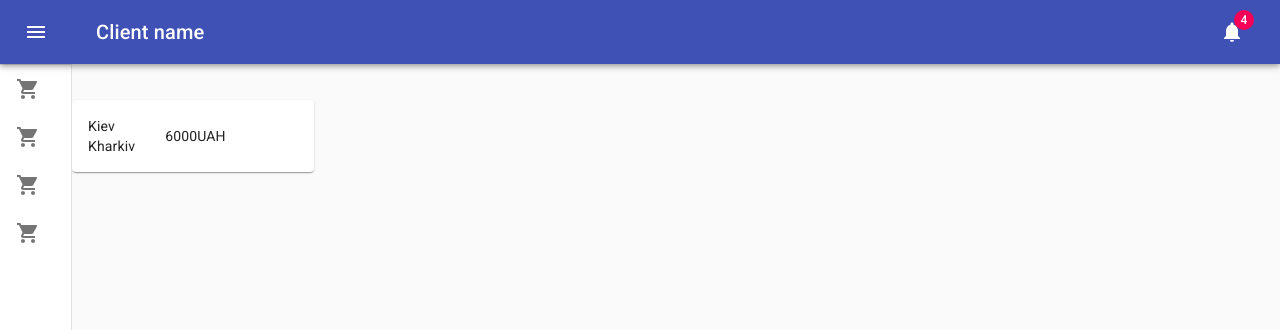
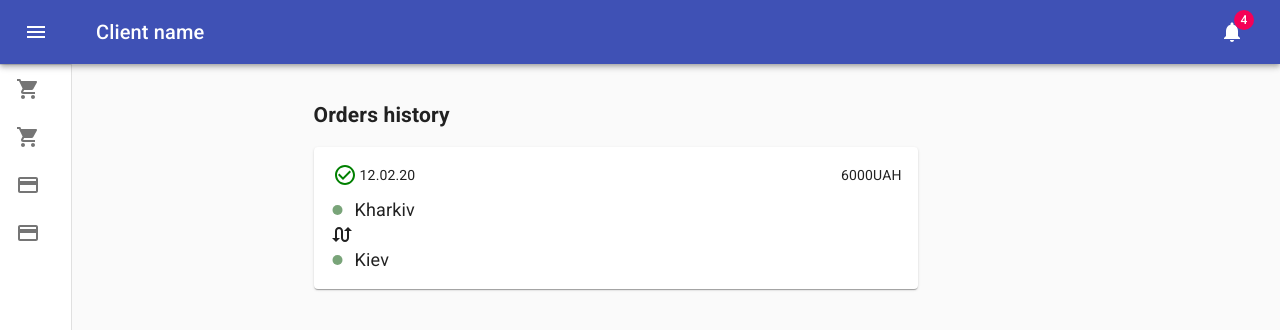
Before and after one commit to Maksym7415/transferClub, a React (Create React App) app: page /client/orders in a window 1280 px wide. Shown: the top 330 px of the page. Built offline with nearby package versions, Linux system fonts and the light colour scheme.

Commit message:
working on order history

```diff
--- a/src/app/pages/client/header/index.js
+++ b/src/app/pages/client/header/index.js
@@ -18,6 +18,7 @@ import ListItemIcon from '@material-ui/core/ListItemIcon';
 import ListItemText from '@material-ui/core/ListItemText';
 import ShoppingCartIcon from '@material-ui/icons/ShoppingCart';
 import Input from '@material-ui/core/Input';
+import PaymentIcon from '@material-ui/icons/Payment';
 import useStyles from '../styles';
 
 
@@ -64,6 +65,10 @@ const Header = (props) => {
           open={open}
         >
           <div className={classes.toolbarIcon}>
+            <div>
+              <img />
+              <span>Client name</span>
+            </div>
             <IconButton onClick={handleDrawerClose}>
               <ChevronLeftIcon />
             </IconButton>
@@ -83,13 +88,13 @@ const Header = (props) => {
           </ListItem>
           <ListItem button>
             <ListItemIcon>
-              <ShoppingCartIcon />
+              <PaymentIcon />
             </ListItemIcon>
             <ListItemText primary="Payment" />
           </ListItem>
           <ListItem button>
             <ListItemIcon>
-              <ShoppingCartIcon />
+              <PaymentIcon />
             </ListItemIcon>
             <ListItemText primary="Statistics" />
           </ListItem>
--- a/src/app/pages/client/orders/index.js
+++ b/src/app/pages/client/orders/index.js
@@ -3,6 +3,11 @@ import CssBaseline from '@material-ui/core/CssBaseline';
 import Box from '@material-ui/core/Box';
 import Paper from '@material-ui/core/Paper';
 import Grid from '@material-ui/core/Grid';
+import CheckCircleOutlineIcon from '@material-ui/icons/CheckCircleOutline';
+import SwapCallsIcon from '@material-ui/icons/SwapCalls';
+import RadioButtonUncheckedIcon from '@material-ui/icons/RadioButtonUnchecked';
+import Icon from '@material-ui/core/Icon';
+import FiberManualRecordIcon from '@material-ui/icons/FiberManualRecord';
 import Header from '../header';
 import useStyle from '../styles';
 
@@ -14,16 +19,25 @@ const Orders = (props) => {
       <CssBaseline />
       <Header />
       <main className={classes.content}>
-        <div className={classes.orders}>
+        <h2 className={classes.orderHeader}>Orders history</h2>
+        <div className={`orders ${classes.orders}`}>
           <Grid direction='column' container spacing={3}>
             <Grid item xs>
-              <Paper className={classes.orderItem}>
-                <div>
-                  <div><span></span></div>
-                  <p>Kiev</p>
-                  <p>Kharkiv</p>
+              <Paper className={`order-item ${classes.orderItem}`}>
+                <div className={classes.orderItemContainer}>
+                  <div><CheckCircleOutlineIcon/> <span>12.02.20</span><span>6000UAH</span></div>
+                  <div>
+                    <div>
+                      <FiberManualRecordIcon />
+                      <p>Kharkiv</p>
+                    </div>
+                    <SwapCallsIcon />
+                    <div>
+                      <FiberManualRecordIcon />
+                      <p>Kiev</p>
+                    </div>
+                  </div>
                 </div>
-                <p>6000UAH</p>
               </Paper>
             </Grid>
           </Grid>
--- a/src/app/pages/client/styles.css
+++ b/src/app/pages/client/styles.css
@@ -1,6 +1,40 @@
-.makeStyles-orderItem-23 p {
+.order-item p {
     margin: 0;
+    font-size: 18px;
 }
-.makeStyles-orderItem-23 div {
-    margin-right: 30px;
+.order-item * {
+    flex-wrap: wrap;
 }
+.orders {
+    margin-left: 20%;
+}
+.order-item > div > div:first-child {
+    display: flex;
+    flex-direction: row;
+    justify-content: flex-start;
+    align-items: center;
+    padding-bottom: 10px;
+}
+.order-item > div > div:first-child svg {
+    width: 30px;
+    color: green
+}
+.order-item > div > div:first-child span:last-child {
+    margin-left: auto;
+}
+.order-item > div > div:last-child {
+    display: flex;
+    justify-content: space-between;
+    flex-direction: column;
+}
+.order-item > div > div:last-child > div {
+    display: flex;
+    flex-direction: row;
+    justify-content: flex-start;
+    align-items: center;
+}
+.order-item > div > div:last-child > div svg {
+    width: 15px;
+    margin-right: 10px;
+    color: #1c641c96
+}
--- a/src/app/pages/client/styles.js
+++ b/src/app/pages/client/styles.js
@@ -14,7 +14,7 @@ export default () => makeStyles((theme) => ({
   toolbarIcon: {
     display: 'flex',
     alignItems: 'center',
-    justifyContent: 'flex-end',
+    justifyContent: 'space-between',
     padding: '0 8px',
     ...theme.mixins.toolbar,
   },
@@ -115,8 +115,7 @@ export default () => makeStyles((theme) => ({
     paddingLeft: theme.spacing(1),
   },
   orders: {
-    width: '20%',
-    marginTop: '100px',
+    width: '50%',
     flexGrow: 1,
 
   },
@@ -127,4 +126,13 @@ export default () => makeStyles((theme) => ({
     padding: theme.spacing(2),
     fontFamily: 'Roboto',
   },
+  orderItemContainer: {
+    width: '100%',
+    display: 'flex',
+    flexDirection: 'column',
+  },
+  orderHeader: {
+    marginTop: '100px',
+    marginLeft: '20%',
+  },
 }));
```
